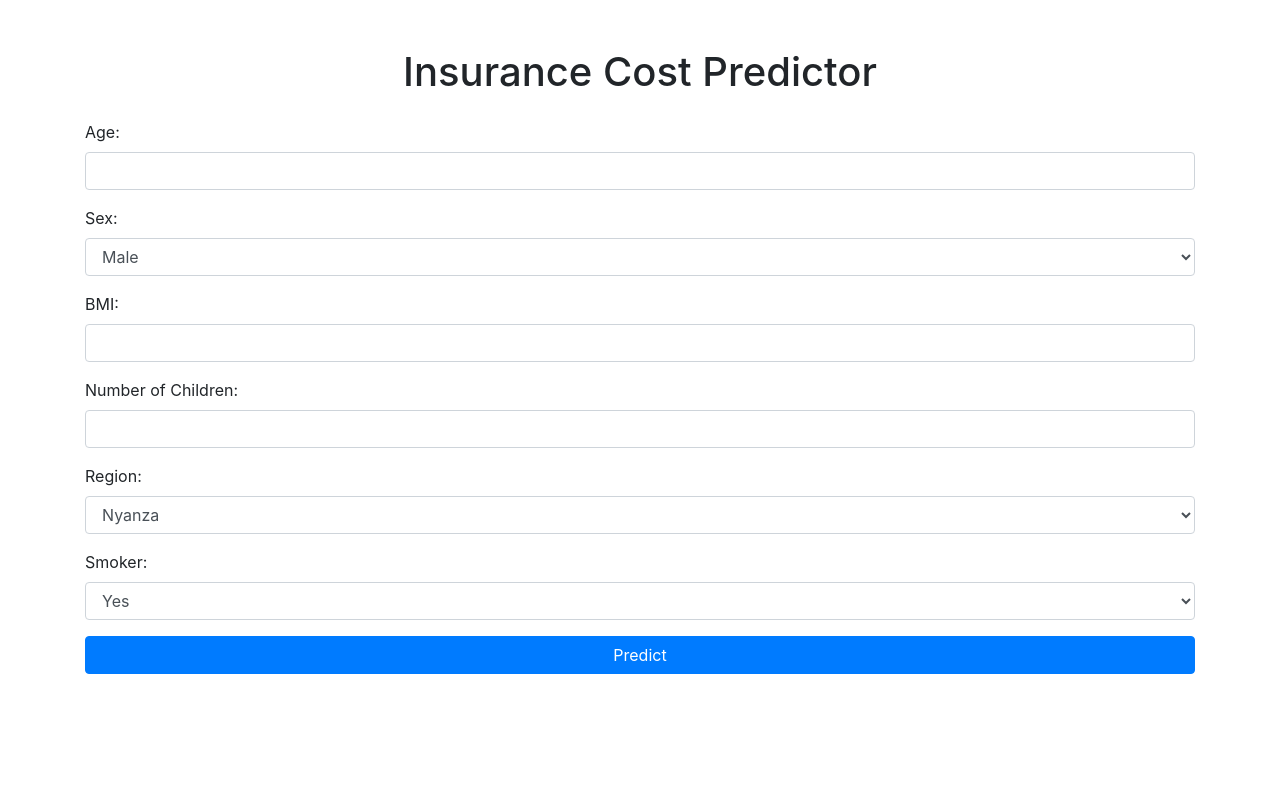
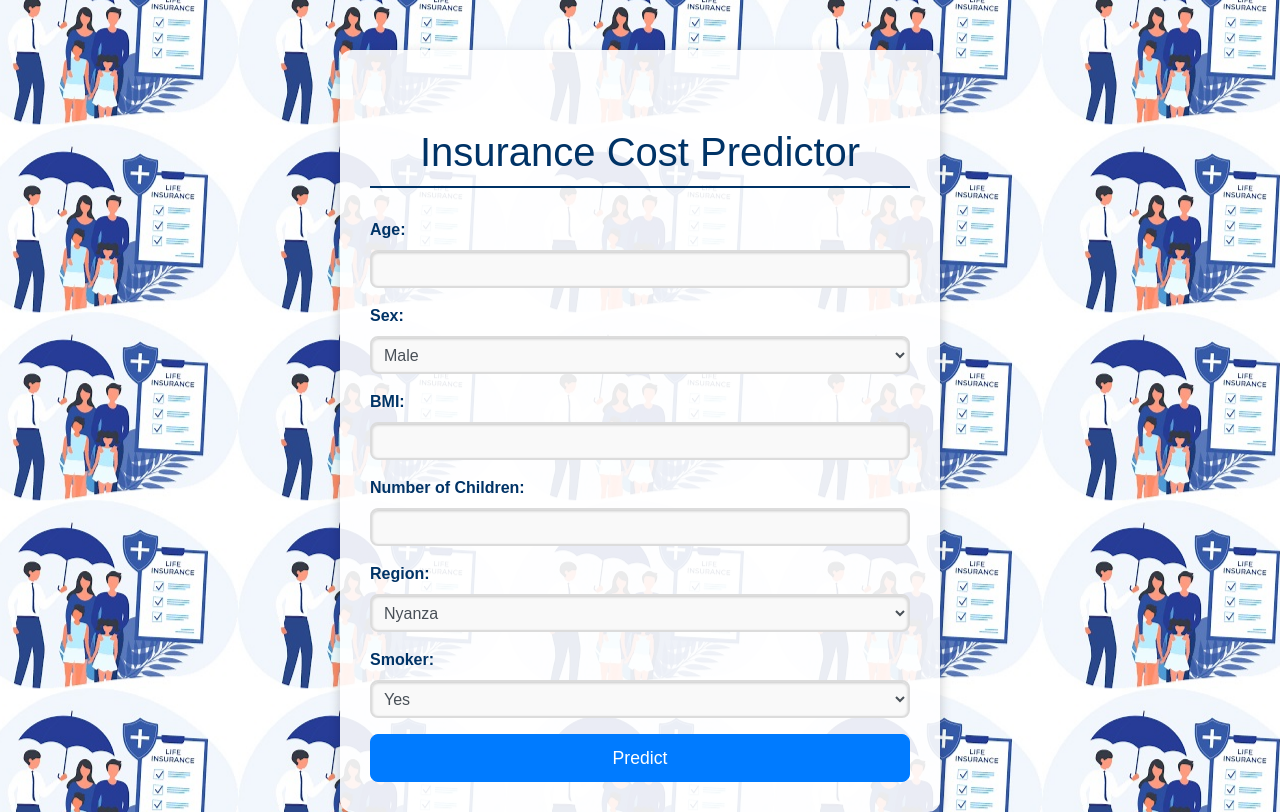
Before and after one commit to chegeMP/Insurance-Cost-Predictor1, a Flask app: page / in a window 1280 px wide. Before the commit the page ends 674 px from the top, so only its background shows below. Run offline with Flask 3, Linux system fonts and the light colour scheme; parts of the project's set-up code (start-up, migrations or seed data) failed here and were passed over; some libraries are stand-ins or nearby versions.

Commit message:
styling the html file

```diff
--- a/templates/index.html
+++ b/templates/index.html
@@ -5,6 +5,7 @@
     <meta name="viewport" content="width=device-width, initial-scale=1.0">
     <title>Insurance Cost Predictor</title>
     <link href="https://maxcdn.bootstrapcdn.com/bootstrap/4.5.2/css/bootstrap.min.css" rel="stylesheet">
+    <link href="styles/custom.css" rel="stylesheet">
     <script src="https://ajax.googleapis.com/ajax/libs/jquery/3.5.1/jquery.min.js"></script>
     <script src="https://cdnjs.cloudflare.com/ajax/libs/popper.js/1.16.0/umd/popper.min.js"></script>
     <script src="https://maxcdn.bootstrapcdn.com/bootstrap/4.5.2/js/bootstrap.min.js"></script>
--- /dev/null
+++ b/templates/styles/custom.css
@@ -0,0 +1,78 @@
+body {
+    background-image: url('../images/in1.jpg');
+    background-size: auto;
+    background-attachment: fixed;
+    background-position: center;
+    color: #333;
+    font-family: Arial, sans-serif;
+}
+
+/* Style the container to make it stand out against the background */
+.container {
+    background-color: rgba(255, 255, 255, 0.9);
+    padding: 30px;
+    border-radius: 12px;
+    margin-top: 50px;
+    box-shadow: 0 4px 12px rgba(0, 0, 0, 0.2);
+    max-width: 600px;
+    margin-left: auto;
+    margin-right: auto;
+}
+
+/* Style the form header */
+h1 {
+    color: #003366;
+    font-size: 2.5em;
+    margin-bottom: 30px;
+    text-align: center;
+    border-bottom: 2px solid #003366;
+    padding-bottom: 10px;
+}
+
+/* Style form labels */
+.form-group label {
+    font-weight: bold;
+    color: #003366;
+}
+
+/* Style the form control inputs with colored backgrounds */
+.form-control {
+    border: 2px solid #dcdcdc;
+    border-radius: 8px;
+    background-color: #f9f9f9;
+    padding: 8px;
+    box-shadow: inset 0 1px 3px rgba(0, 0, 0, 0.2);
+    transition: background-color 0.3s, border-color 0.3s;
+}
+
+/* Style the form control inputs on focus */
+.form-control:focus {
+    background-color: #ffffff;
+    border-color: #007bff; /* Blue border color on focus */
+    box-shadow: 0 0 8px rgba(0, 123, 255, 0.5);
+    outline: none;
+}
+
+/* Style the submit button */
+.btn-primary {
+    background-color: #007bff;
+    border-color: #007bff;
+    border-radius: 8px;
+    font-size: 1.1em;
+    padding: 10px 20px;
+    transition: background-color 0.3s, border-color 0.3s;
+}
+
+.btn-primary:hover {
+    background-color: #0056b3;
+    border-color: #004085; /
+}
+
+/* Style prediction result */
+h2 {
+    color: #28a745;
+    font-size: 1.75em;
+    text-align: center;
+    margin-top: 20px;
+    font-weight: bold;
+}
```
Also changed, not shown: templates/images/in1.jpg (added), templates/images/in2.jpg (added), templates/images/in3.jpg (added), templates/images/in4.jpg (added).
